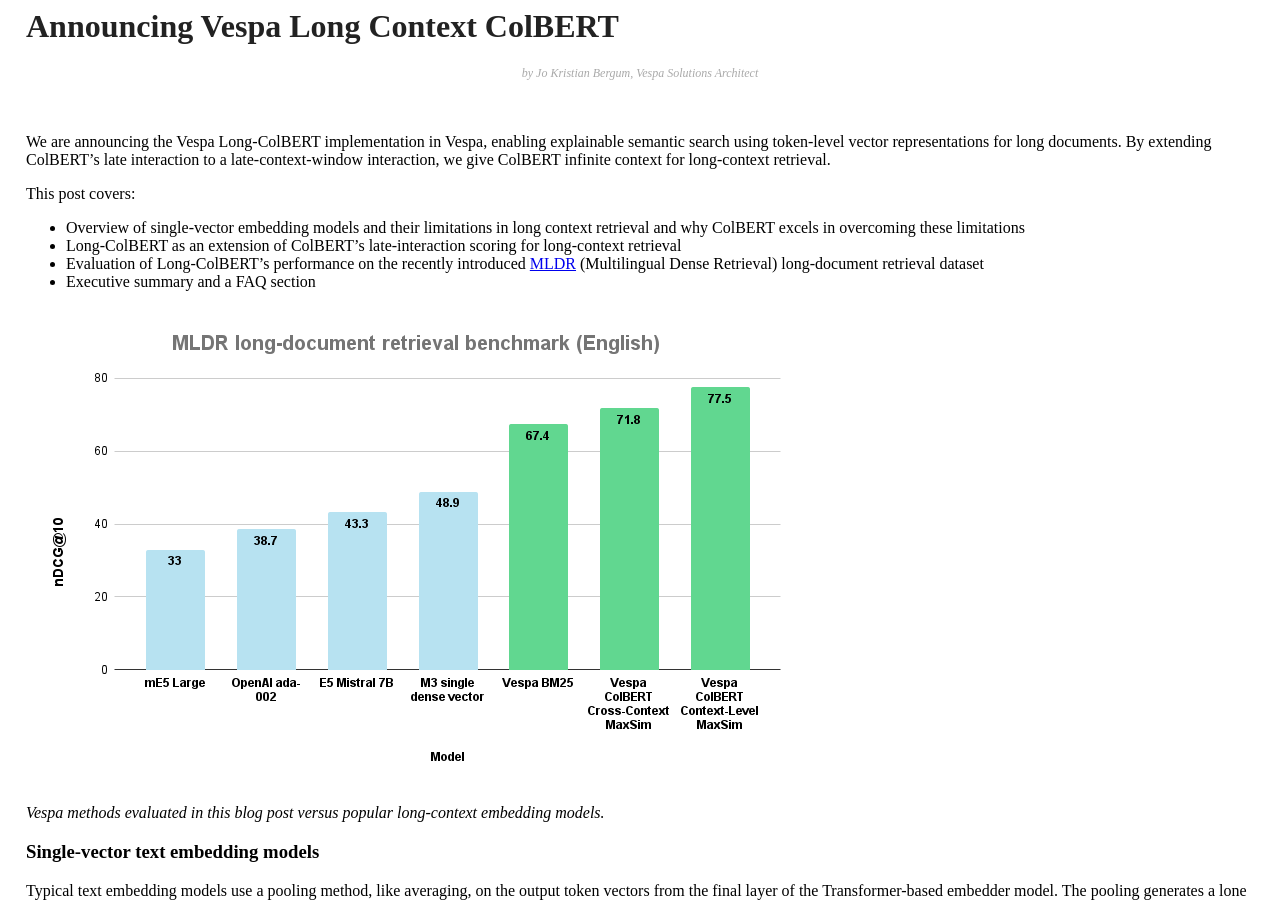
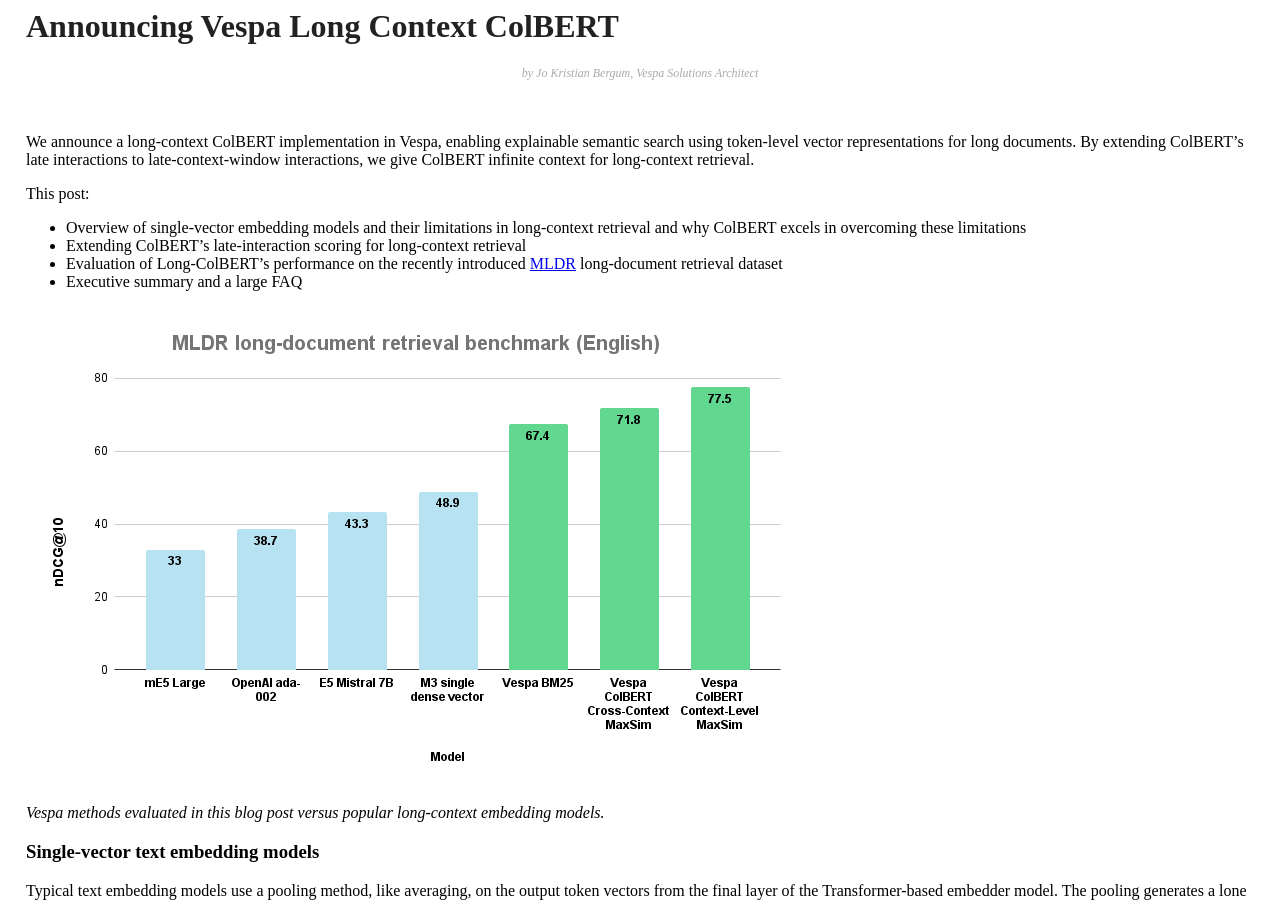
Before and after one commit to vespa-engine/blog, a Jekyll site: the page built from latest.html, in a window 1280 px wide and 900 px high. Built offline with Jekyll 4.4.1, drawn with Linux system fonts in a browser that asks for light colours.

Commit message:
feedback

```diff
--- a/_posts/2024-03-01-announcing-long-context-colbert-in-vespa.md
+++ b/_posts/2024-03-01-announcing-long-context-colbert-in-vespa.md
@@ -7,26 +7,25 @@
 skipimage: false
 image_credit: 'Photo by <a href="https://unsplash.com/@p_kuzovkova?utm_content=creditCopyText&utm_medium=referral&utm_source=unsplash">Polina Kuzovkova</a> on <a href="https://unsplash.com/photos/gray-concrete-road-near-body-of-water-during-daytime-lhOGm6-1Spk?utm_content=creditCopyText&utm_medium=referral&utm_source=unsplash">Unsplash</a>'
 tags: [embeddings]
-excerpt: "Announcing the Vespa Long-ColBERT, giving ColBERT infinite context for long-context retrieval and simplifies long-context RAG applications."
+excerpt: "Announcing Long Context ColBERT, giving ColBERT infinite context for long-context retrieval and simplifies long-context RAG applications."
 
 ---
 
-We are announcing the Vespa Long-ColBERT implementation in Vespa,
+We announce a long-context ColBERT implementation in Vespa,
 enabling explainable semantic search using token-level vector
 representations for long documents. By extending ColBERT’s late
-interaction to a late-context-window interaction, we give ColBERT
+interactions to late-context-window interactions, we give ColBERT
 infinite context for long-context retrieval.
 
-This post covers:
+This post:
 
 * Overview of single-vector embedding models and their limitations
-in long context retrieval and why  ColBERT excels in overcoming
+in long-context retrieval and why ColBERT excels in overcoming
 these limitations
-* Long-ColBERT as an extension of ColBERT's
-late-interaction scoring for long-context retrieval
+* Extending ColBERT's late-interaction scoring for long-context retrieval
 * Evaluation of Long-ColBERT's performance on the recently introduced [MLDR](https://huggingface.co/datasets/Shitao/MLDR)
-(Multilingual Dense Retrieval) long-document retrieval dataset
-* Executive summary and a FAQ section
+ long-document retrieval dataset
+* Executive summary and a large FAQ
 
 
 ![evaluation](/assets/2024-03-01-announcing-long-context-colbert-in-vespa/image1.png)
```
